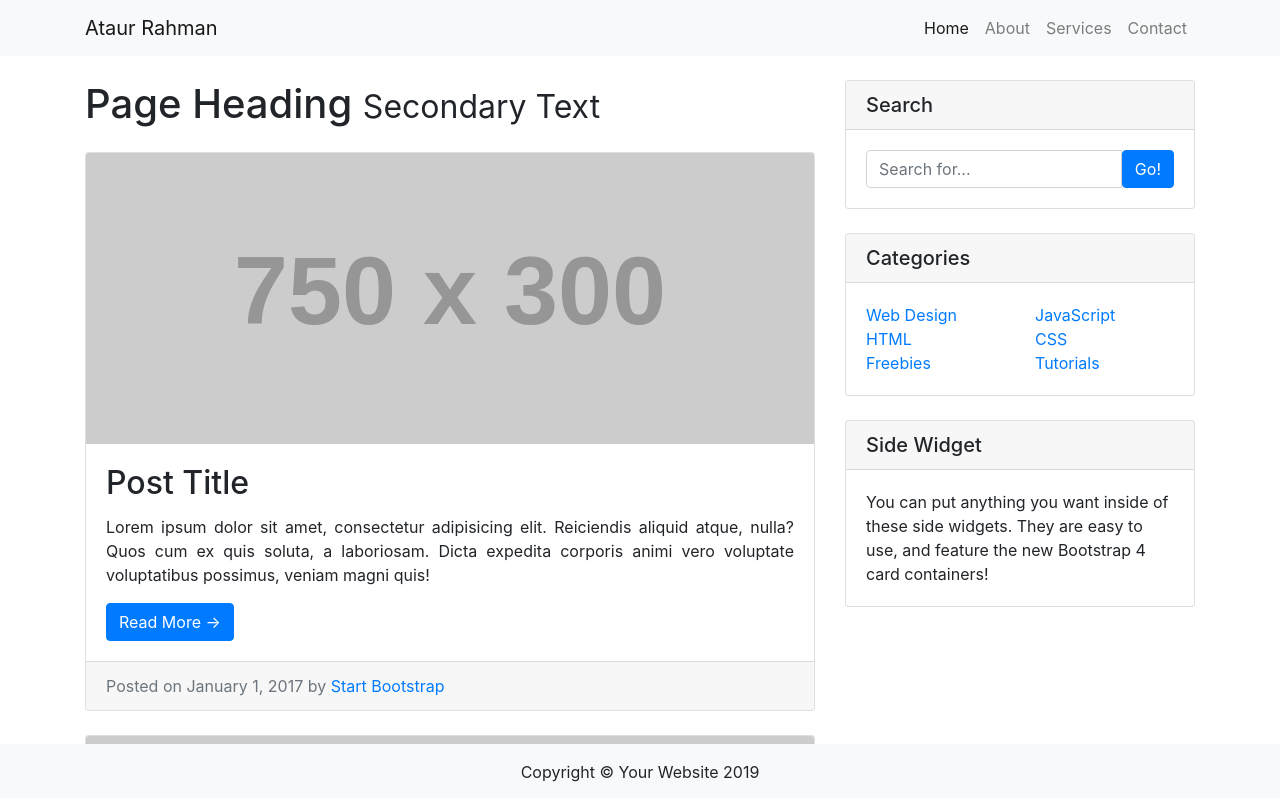
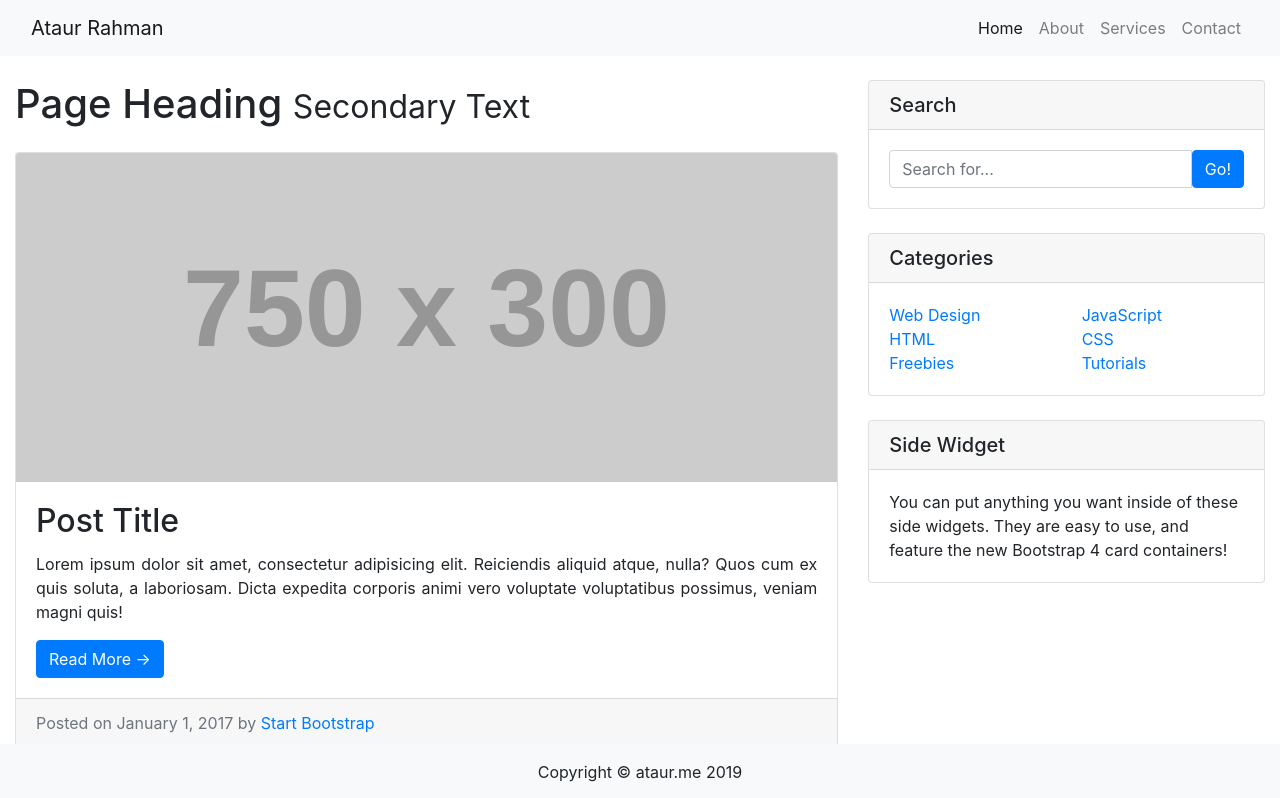
Before and after one commit to meataur/ataur.me, an Angular app: page / in a window 1280 px wide. Shown: the top 798 px of the page. Built offline with nearby package versions, Linux system fonts and the light colour scheme.

Commit message:
enahnce footer and page css

```diff
--- a/src/app/app.component.html
+++ b/src/app/app.component.html
@@ -163,7 +163,7 @@
 <!-- Footer -->
 <footer class="py-3 bg-light fixed-bottom">
   <div class="container">
-    <p class="m-0 text-center">Copyright &copy; Your Website 2019</p>
+    <p class="m-0 text-center">Copyright &copy; ataur.me 2019</p>
   </div>
   <!-- /.container -->
 </footer>
--- a/src/styles.css
+++ b/src/styles.css
@@ -3,39 +3,9 @@
 body {
   padding-top: 56px;
 }
-@media (min-width: 1400px) {
+
+@media (min-width: 500px) {
   .container {
-    max-width: 1380px;
+    max-width: 1920px;
   }
 }
-@media (min-width: 1400px) {
-  .container {
-    max-width: 1380px;
-  }
-}
-@media (min-width: 1600px) {
-  .container {
-    max-width: 1580px;
-  }
-}
-@media (min-width: 1800px) {
-  .container {
-    max-width: 1780px;
-  }
-}
-@media (min-width: 1920px) {
-  .container {
-    max-width: 1900px;
-  }
-}
-
-@media (min-width: 2100px) {
-  .container {
-    max-width: 2080px;
-  }
-}
-@media (min-width: 2200px) {
-  .container {
-    max-width: 2180px;
-  }
-}
```
